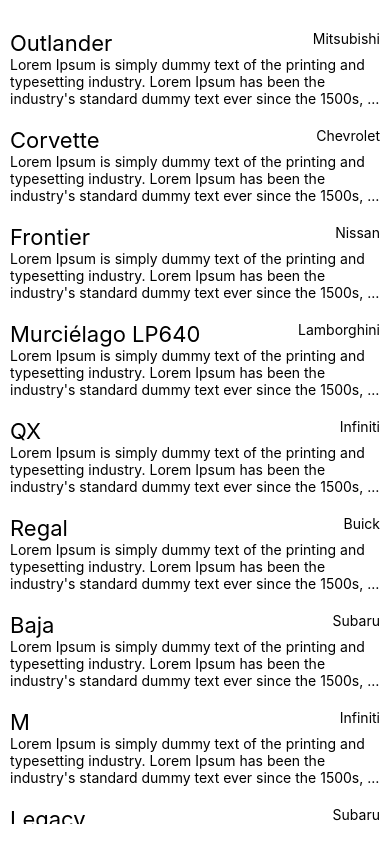
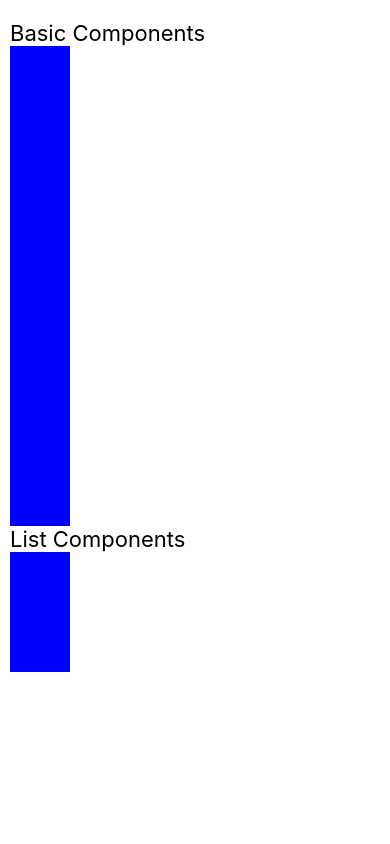
Before and after one commit to muneneevans/react-native-todo-example, a React Native app: screen / in a window 390 px wide. Built offline with nearby package versions, Linux system fonts and the light colour scheme.

Commit message:
Add: Homeogeneous lists

```diff
--- a/app/Screens/Home.js
+++ b/app/Screens/Home.js
@@ -1,89 +1,55 @@
 import React, { Component } from "react"
-import { View, Text, StyleSheet, FlatList, Image, ScrollView } from "react-native"
+import { View, Text, StyleSheet, FlatList, Image, SectionList, ScrollView } from "react-native"
 
-const rows = [
+const sections = [
     {
-        "key": 1,
-        "model": "Outlander",
-        "make": "Mitsubishi",
-        "year": 2011,
-        "description": "Lorem Ipsum is simply dummy text of the printing and typesetting industry. Lorem Ipsum has been the industry's standard dummy text ever since the 1500s, when an unknown printer took a galley of type and scrambled it to make a type specimen book. It has survived not only five centuries, but also the leap into electronic typesetting, remaining essentially unchanged. It was popularised in the 1960s with the release of Letraset sheets containing Lorem Ipsum passages, and more recently with desktop publishing software like Aldus PageMaker including versions of Lorem Ipsum"
-    }, {
-        "key": 2,
-        "model": "Corvette",
-        "make": "Chevrolet",
-        "year": 1960,
-        "description": "Lorem Ipsum is simply dummy text of the printing and typesetting industry. Lorem Ipsum has been the industry's standard dummy text ever since the 1500s, when an unknown printer took a galley of type and scrambled it to make a type specimen book. It has survived not only five centuries, but also the leap into electronic typesetting, remaining essentially unchanged. It was popularised in the 1960s with the release of Letraset sheets containing Lorem Ipsum passages, and more recently with desktop publishing software like Aldus PageMaker including versions of Lorem Ipsum"
-    }, {
-        "key": 3,
-        "model": "Frontier",
-        "make": "Nissan",
-        "year": 2000,
-        "description": "Lorem Ipsum is simply dummy text of the printing and typesetting industry. Lorem Ipsum has been the industry's standard dummy text ever since the 1500s, when an unknown printer took a galley of type and scrambled it to make a type specimen book. It has survived not only five centuries, but also the leap into electronic typesetting, remaining essentially unchanged. It was popularised in the 1960s with the release of Letraset sheets containing Lorem Ipsum passages, and more recently with desktop publishing software like Aldus PageMaker including versions of Lorem Ipsum"
-    }, {
-        "key": 4,
-        "model": "Murciélago LP640",
-        "make": "Lamborghini",
-        "year": 2008,
-        "description": "Lorem Ipsum is simply dummy text of the printing and typesetting industry. Lorem Ipsum has been the industry's standard dummy text ever since the 1500s, when an unknown printer took a galley of type and scrambled it to make a type specimen book. It has survived not only five centuries, but also the leap into electronic typesetting, remaining essentially unchanged. It was popularised in the 1960s with the release of Letraset sheets containing Lorem Ipsum passages, and more recently with desktop publishing software like Aldus PageMaker including versions of Lorem Ipsum"
-    }, {
-        "key": 5,
-        "model": "QX",
-        "make": "Infiniti",
-        "year": 2006,
-        "description": "Lorem Ipsum is simply dummy text of the printing and typesetting industry. Lorem Ipsum has been the industry's standard dummy text ever since the 1500s, when an unknown printer took a galley of type and scrambled it to make a type specimen book. It has survived not only five centuries, but also the leap into electronic typesetting, remaining essentially unchanged. It was popularised in the 1960s with the release of Letraset sheets containing Lorem Ipsum passages, and more recently with desktop publishing software like Aldus PageMaker including versions of Lorem Ipsum"
-    }, {
-        "key": 6,
-        "model": "Regal",
-        "make": "Buick",
-        "year": 1989,
-        "description": "Lorem Ipsum is simply dummy text of the printing and typesetting industry. Lorem Ipsum has been the industry's standard dummy text ever since the 1500s, when an unknown printer took a galley of type and scrambled it to make a type specimen book. It has survived not only five centuries, but also the leap into electronic typesetting, remaining essentially unchanged. It was popularised in the 1960s with the release of Letraset sheets containing Lorem Ipsum passages, and more recently with desktop publishing software like Aldus PageMaker including versions of Lorem Ipsum"
-    }, {
-        "key": 7,
-        "model": "Baja",
-        "make": "Subaru",
-        "year": 2005,
-        "description": "Lorem Ipsum is simply dummy text of the printing and typesetting industry. Lorem Ipsum has been the industry's standard dummy text ever since the 1500s, when an unknown printer took a galley of type and scrambled it to make a type specimen book. It has survived not only five centuries, but also the leap into electronic typesetting, remaining essentially unchanged. It was popularised in the 1960s with the release of Letraset sheets containing Lorem Ipsum passages, and more recently with desktop publishing software like Aldus PageMaker including versions of Lorem Ipsum"
-    }, {
-        "key": 8,
-        "model": "M",
-        "make": "Infiniti",
-        "year": 1992,
-        "description": "Lorem Ipsum is simply dummy text of the printing and typesetting industry. Lorem Ipsum has been the industry's standard dummy text ever since the 1500s, when an unknown printer took a galley of type and scrambled it to make a type specimen book. It has survived not only five centuries, but also the leap into electronic typesetting, remaining essentially unchanged. It was popularised in the 1960s with the release of Letraset sheets containing Lorem Ipsum passages, and more recently with desktop publishing software like Aldus PageMaker including versions of Lorem Ipsum"
-    }, {
-        "key": 9,
-        "model": "Legacy",
-        "make": "Subaru",
-        "year": 2012,
-        "description": "Lorem Ipsum is simply dummy text of the printing and typesetting industry. Lorem Ipsum has been the industry's standard dummy text ever since the 1500s, when an unknown printer took a galley of type and scrambled it to make a type specimen book. It has survived not only five centuries, but also the leap into electronic typesetting, remaining essentially unchanged. It was popularised in the 1960s with the release of Letraset sheets containing Lorem Ipsum passages, and more recently with desktop publishing software like Aldus PageMaker including versions of Lorem Ipsum"
-    }, {
-        "key": 10,
-        "model": "Aurora",
-        "make": "Oldsmobile",
-        "year": 2002,
-        "description": "Lorem Ipsum is simply dummy text of the printing and typesetting industry. Lorem Ipsum has been the industry's standard dummy text ever since the 1500s, when an unknown printer took a galley of type and scrambled it to make a type specimen book. It has survived not only five centuries, but also the leap into electronic typesetting, remaining essentially unchanged. It was popularised in the 1960s with the release of Letraset sheets containing Lorem Ipsum passages, and more recently with desktop publishing software like Aldus PageMaker including versions of Lorem Ipsum"
-    }]
+        key: 0,
+        title: 'Basic Components',
+        data: [
+            { key: 0, text: 'View' },
+            { key: 1, text: 'Text' },
+            { key: 2, text: 'Image' },
+            { key: 3, text: 'Image' },
+            { key: 4, text: 'Image' },
+            { key: 5, text: 'Image' },
+            { key: 6, text: 'Image' },
+            { key: 7, text: 'Image' },
+        ]
+    },
+    {
+        key: 1,
+        title: 'List Components',
+        data: [
+            { key: 3, text: 'ScrollView' },
+            { key: 4, text: 'ListView' },
+        ]
+    }
+]
 export class HomeSceen extends Component {
 
+    renderItem = ({item}) =>{
+        return(
+            <View  style={homeStyles.square}/>
+        )
+    }
+
+    renderSectionHeader = ({section}) => {
+        return(
+            <Text style={homeStyles.header}>
+                {section.title}
+            </Text>
+        )
+    }
+
     render() {
-        console.log(rows)
         return (
-            <View style={homeStyles.Screen}>
-                <FlatList
-                    data={rows}
-                    renderItem={({ item }) => (
-                        <View style={homeStyles.item}>
-                            <View style={{ flexDirection: "row" }}>
-                                <Text style={homeStyles.header}>{item.model}</Text>
-                                <Text style={homeStyles.date} >{item.make}</Text>
-                            </View>
-                            <View style={{}}>
-                                <Text style={homeStyles.description} ellipsizeMode="tail" numberOfLines={3} >{item.description}</Text>
-                            </View>
-                        </View>
-                    )}
+            <ScrollView style={homeStyles.Screen}>
+                <SectionList
+                    sections={sections}
+                    renderItem={this.renderItem}
+                    renderSectionHeader={this.renderSectionHeader}
                 />
-            </View>
+            </ScrollView>
         )
     }
 }
@@ -136,12 +102,18 @@
         fontSize: 22,
         flex: 2
     },
-    description:{
+    description: {
 
     },
     date: {
         flex: 1,
         textAlign: 'right'
+    },
+
+    square: {
+        width: 60,
+        height: 60,
+        backgroundColor: 'blue'
     }
 
 
```
